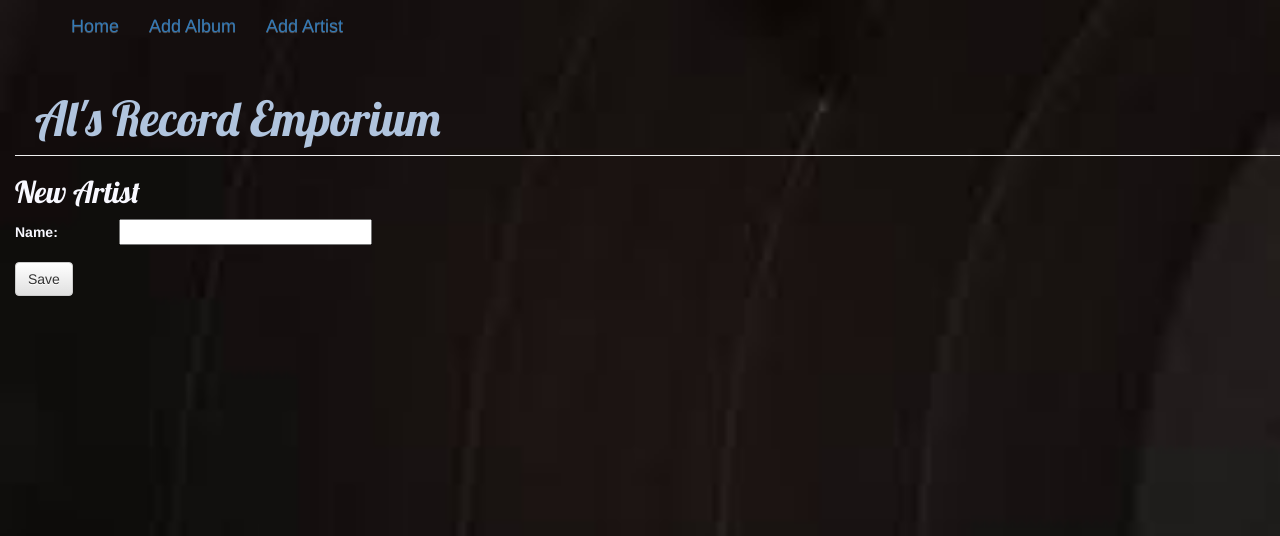
After one commit to markpackham/day_4, a Django app: page /inventory/artist/new in a window 1280 px wide. The commit adds this page. Shown: the top 536 px of the page. Run offline with Django 3.2, Linux system fonts and the light colour scheme; some libraries are stand-ins or nearby versions.

Commit message:
create artist

```diff
--- a/django_forms_start_point/record_shop/record_store/inventory/forms.py
+++ b/django_forms_start_point/record_shop/record_store/inventory/forms.py
@@ -8,3 +8,9 @@ class AlbumForm(forms.ModelForm):
     class Meta:
         model = Album
         fields = ('title', 'year', 'stock_level', 'artist')
+
+class ArtistForm(forms.ModelForm):
+
+    class Meta:
+        model = Artist
+        fields = ('name',)
--- a/django_forms_start_point/record_shop/record_store/inventory/urls.py
+++ b/django_forms_start_point/record_shop/record_store/inventory/urls.py
@@ -4,5 +4,6 @@ from . import views
 
 urlpatterns = [
     path('', views.index, name='index'),
-    path('album/new',  views.album_new, name='album_new')
+    path('album/new',  views.album_new, name='album_new'),
+    path('artist/new',  views.artist_new, name='artist_new')
 ]
--- a/django_forms_start_point/record_shop/record_store/inventory/views.py
+++ b/django_forms_start_point/record_shop/record_store/inventory/views.py
@@ -1,7 +1,9 @@
-from django.shortcuts import render, redirect
+from django.shortcuts import render
 from django.http import HttpResponse
+from django.shortcuts import redirect
+
 from inventory.models import *
-from .forms import AlbumForm
+from .forms import AlbumForm, ArtistForm
 
 def index(request):
     artists = Artist.objects.all()
@@ -16,4 +18,15 @@ def album_new(request):
             return redirect('index')
     else:
         form = AlbumForm()
-        return render(request, "inventory/album_form.html", {'form': form})
+        return render(request, 'inventory/album_form.html', {'form': form})
+
+def artist_new(request):
+    if request.method == "POST":
+        form = ArtistForm(request.POST)
+        if form.is_valid():
+            artist = form.save(commit=False)
+            artist.save()
+            return redirect('index')
+    else:
+        form = ArtistForm()
+        return render(request, 'inventory/artist_form.html', {'form': form})
--- a/django_forms_start_point/record_shop/record_store/templates/base.html
+++ b/django_forms_start_point/record_shop/record_store/templates/base.html
@@ -17,7 +17,8 @@
 				<nav class="navbar navbar-expand-lg">
 					<ul class="navbar-nav">
 						<li class="nav"><a class="navbar-brand" href="{% url 'index' %}">Home</a></li>
-						<li class="nav"><a class="navbar-brand " href="{% url 'album_new' %}" >Add Album</a></li> <!--ADDED -->
+						<li class="nav"><a class="navbar-brand " href="{% url 'album_new' %}" >Add Album</a></li>
+						<li class="nav"><a class="navbar-brand " href="{% url 'artist_new' %}" >Add Artist</a></li>
 				</ul>
 			</nav>
 		</div>
--- /dev/null
+++ b/django_forms_start_point/record_shop/record_store/templates/inventory/artist_form.html
@@ -0,0 +1,11 @@
+{% extends 'base.html' %}
+{% block content %}
+<h2>New Artist</h2>
+<form method="POST" class="inventory-form">
+  {% csrf_token %}
+  <div class="form-group">
+    {{ form.as_p }}
+  </div>
+  <button type="submit" class="save btn btn-default">Save</button>
+</form>
+{% endblock %}
```
